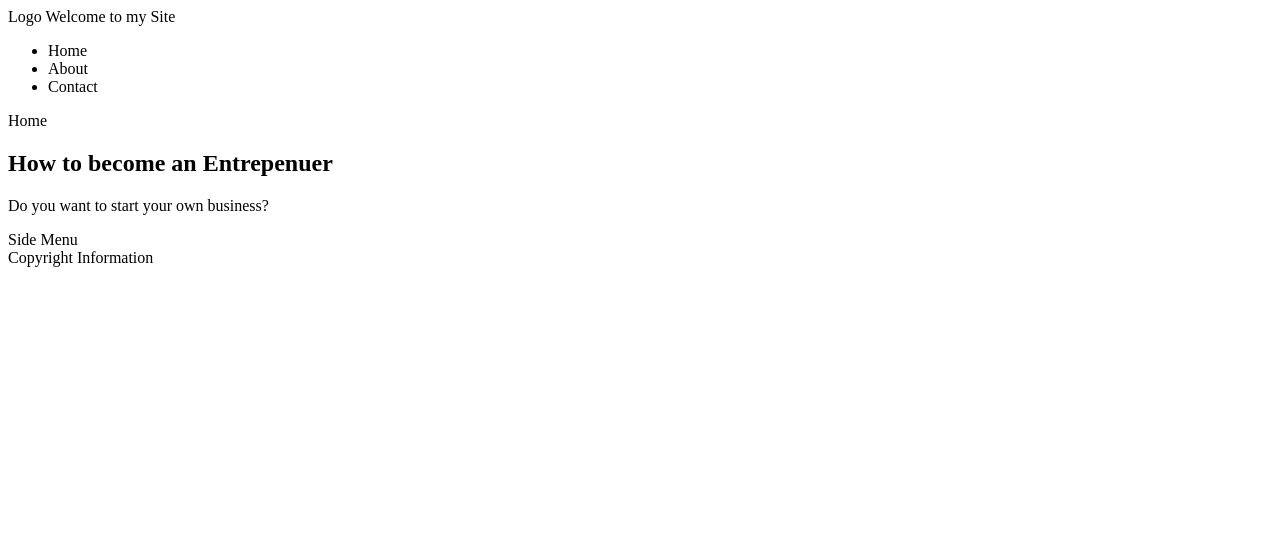
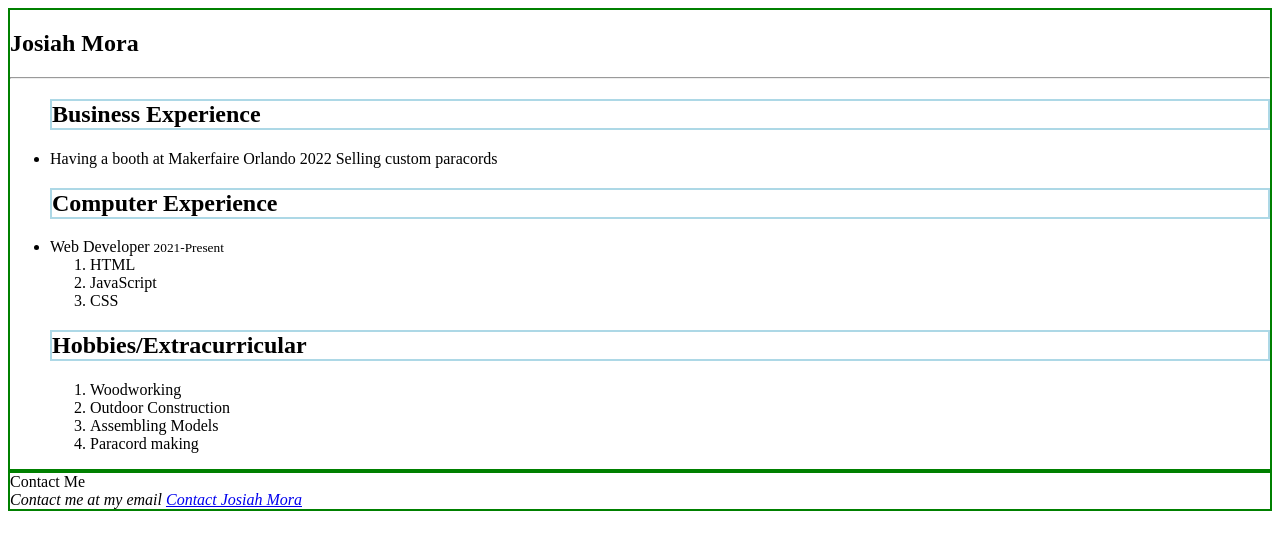
Before and after one commit to ProdZero/resume, a plain HTML site: page index.html in a window 1280 px wide. Drawn offline with Linux system fonts and the light colour scheme.

Commit message:
New Content

```diff
--- a/index.html
+++ b/index.html
@@ -1,20 +1,48 @@
-<header>
-        <div>Logo Welcome to my Site</div>
-        <nav>
-            <ul><li>Home</li>
-                <li>About</li>
-                <li>Contact</li>
-            </ul>
-        </nav>
-    </header>
+<!DOCTYPE html>
+<html>
+<head>
+    <title>Josiah Mora</title>
+    <style>
+        h2{
+            border: solid 2px lightblue;
+        }
+        section, footer {
+            border: solid 2px green;
+        }
+    </style>
+</head>
+<body>
     <section>
-    <hi>Home</hi>
-    <article>
-        <header>
-            <h2>How to become an Entrepenuer</h2>
-            <p>Do you want to start your own business?</p>
-        </header>
-    </article>
-    <aside>Side Menu</aside>
-    </section>
-    <footer>Copyright Information</footer>
+    <h1>Josiah Mora</h1>
+    <hr>
+    <ul>
+    <h2>Business Experience</h2>
+        <li>
+            Having a booth at Makerfaire Orlando 2022
+            Selling custom paracords
+        </li>
+    <h2>Computer Experience</h2>
+        <li>Web Developer <small>2021-Present</small></li>
+        <ol>
+            <li>HTML</li>
+            <li>JavaScript</li>
+            <li>CSS</li>
+        </ol>
+    <h2><Hobbies>Hobbies/Extracurricular</h2>
+        <ol>
+        <li>Woodworking</li>
+        <li>Outdoor Construction</li>
+        <li>Assembling Models</li>
+        <li>Paracord making</li>
+        </ol>
+    </ul>
+</section>
+<footer>
+    <div>Contact Me
+        <address>
+            Contact me at my email <a href="mailto:mailto:morteq3@gmail.com">Contact Josiah Mora</a>
+        </address>
+    </div>
+</footer>
+</body>
+</html>
```
